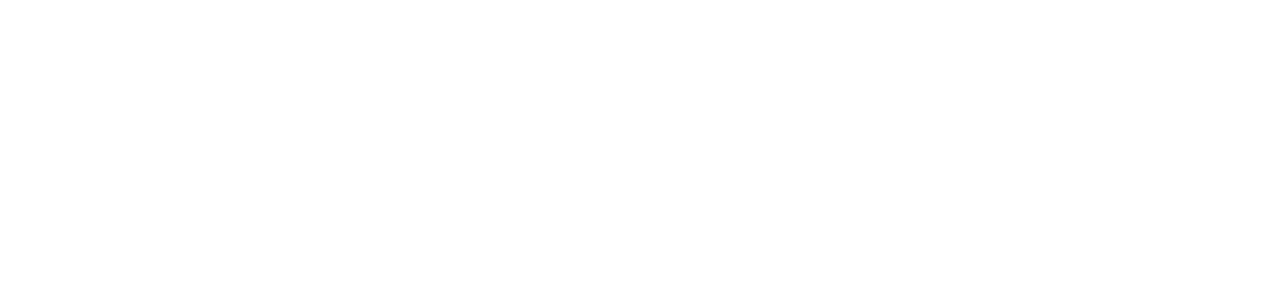
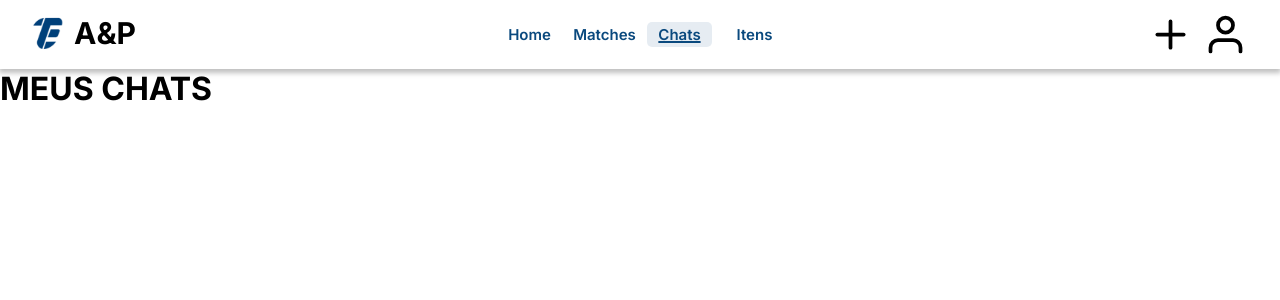
Before and after one commit to marceloareas/AchadosPerdidos, a React (Vite) app in the folder FrontEnd/: page /chats in a window 1280 px wide. Before the commit this address had no page. Shown: the top 300 px of the page. Built offline with nearby package versions, Linux system fonts and the light colour scheme.

Commit message:
feat: implement layout on HomePage and add chat, match and items routes

```diff
--- a/FrontEnd/src/App.css
+++ b/FrontEnd/src/App.css
@@ -1,4 +1,5 @@
 * {
   margin: 0;
   padding: 0;
+  font-family: "Inter", sans-serif;
 }
--- a/FrontEnd/src/App.jsx
+++ b/FrontEnd/src/App.jsx
@@ -3,12 +3,18 @@
 import { Routes, Route } from "react-router-dom";
 import "./App.css";
 import Home from "./pages/home/Home";
+import Matches from "./pages/matches/Matches";
+import MeusItens from "./pages/meusItens/MeusItens";
+import Chats from "./pages/chats/Chats";
 
 function App() {
   return (
     <>
       <Routes>
         <Route path="/" element={<Home />} />
+        <Route path="/matches" element={<Matches />} />
+        <Route path="/itens" element={<MeusItens />} />]
+        <Route path="/chats" element={<Chats />} />
       </Routes>
     </>
   );
--- /dev/null
+++ b/FrontEnd/src/pages/chats/Chats.jsx
@@ -0,0 +1,12 @@
+import React from "react";
+import Layout from "../../components/layout/Layout";
+
+const Chats = () => {
+  return (
+    <Layout>
+      <h1>MEUS CHATS</h1>
+    </Layout>
+  );
+};
+
+export default Chats;
--- a/FrontEnd/src/pages/home/Home.jsx
+++ b/FrontEnd/src/pages/home/Home.jsx
@@ -1,12 +1,13 @@
 import React from "react";
 import Header from "../../components/header/Header";
+import Footer from "../../components/footer/Footer";
+import Layout from "../../components/layout/Layout";
 
 const Home = () => {
   return (
-    <>
-      <Header />
+    <Layout>
       <h1>HOME</h1>
-    </>
+    </Layout>
   );
 };
 
--- /dev/null
+++ b/FrontEnd/src/pages/matches/Matches.jsx
@@ -0,0 +1,12 @@
+import React from "react";
+import Layout from "../../components/layout/Layout";
+
+const Matches = () => {
+  return (
+    <Layout>
+      <h1>MATCHES</h1>
+    </Layout>
+  );
+};
+
+export default Matches;
--- /dev/null
+++ b/FrontEnd/src/pages/meusItens/MeusItens.jsx
@@ -0,0 +1,12 @@
+import React from "react";
+import Layout from "../../components/layout/Layout";
+
+const MeusItens = () => {
+  return (
+    <Layout>
+      <h1>MEUS ITENS</h1>
+    </Layout>
+  );
+};
+
+export default MeusItens;
```
